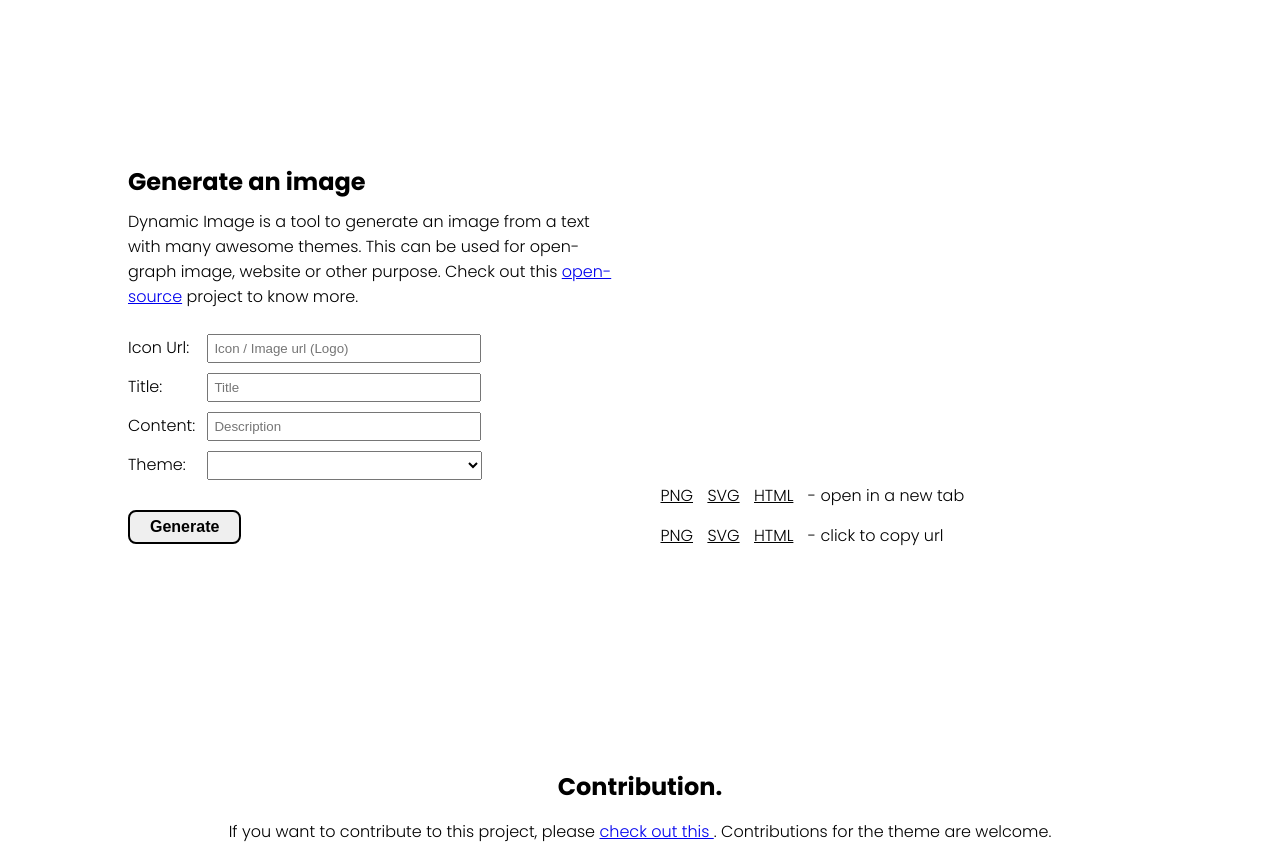
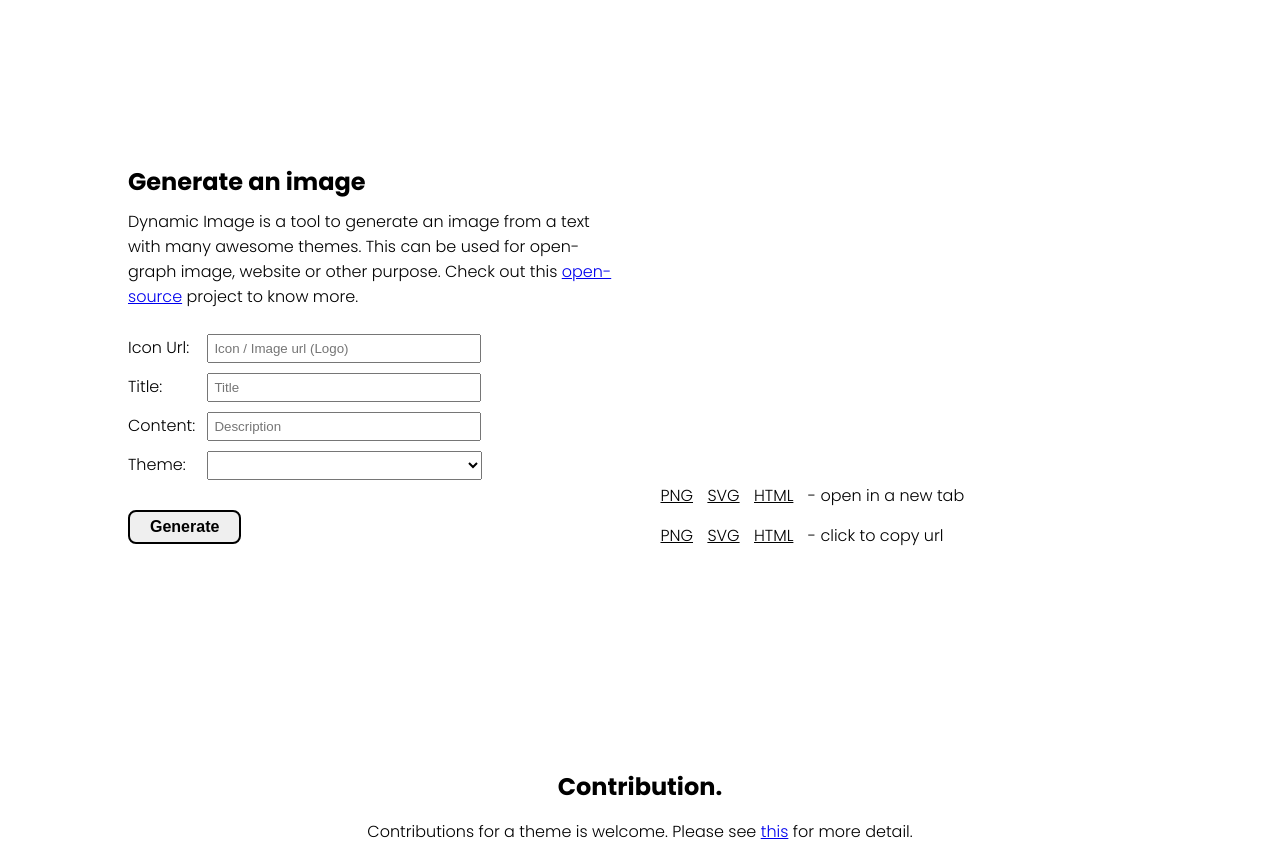
Before and after one commit to tuhinpal/dynamic-image, a website with bundled scripts: page public/index.html in a window 1280 px wide. Shown: the part 71-937 px from the top of the page. Built offline with nearby package versions, Linux system fonts and the light colour scheme; grey boxes are pictures that could not be loaded.

Commit message:
Contribution section link fixed !

```diff
--- a/public/index.html
+++ b/public/index.html
@@ -124,9 +124,8 @@
   <div class="contribute">
     <h2>Contribution.</h2>
     <p>
-      If you want to contribute to this project, please <a
-        href="https://github.com/cachecleanerjeet/dynamic-image/CONTRIBUTING.md" target="_blank" rel="noopener"> check
-        out this </a>. Contributions for the theme are welcome.
+      Contributions for a theme is welcome. Please see <a href="https://github.com/cachecleanerjeet/dynamic-image#contribution" target="_blank" rel="noopener">this</a>
+      for more detail.
     </p>
     <div class="image">
       <img src="https://contrib.rocks/image?repo=cachecleanerjeet/dynamic-image" alt="Contributors">
```
